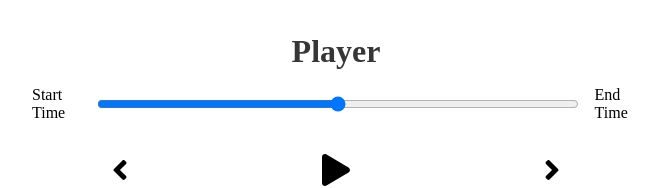
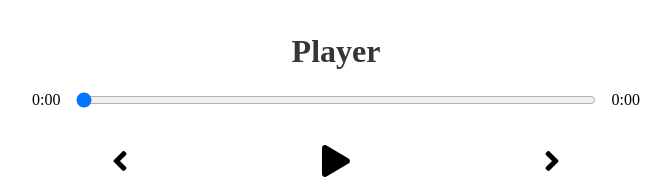
Before and after one commit to Bitz0/woof-player, a React (Create React App) app: page / in a window 1280 px wide. Shown: the part 447-635 px from the top of the page, without its empty margins (304-975 px from the left). Built offline with nearby package versions, Linux system fonts and the light colour scheme.

Commit message:
Updating player component to show time in played song, can use slider functionality now

```diff
--- a/src/components/Player.js
+++ b/src/components/Player.js
@@ -10,6 +10,7 @@
 
 const Player = ({currentSong, isPlaying, setIsPlaying}) => {
   const audioRef = useRef(null);
+  const [songInfo, setSongInfo] = useState({currentTime: 0, duration: 0});
   const playSongHandler = () => {
     setIsPlaying(!isPlaying);
     if(isPlaying) {
@@ -19,21 +20,42 @@
     }
   }
 
-  const [songInfo, setSongInfo] = useState({currentTime: null, duration: null});
+  const timeUpdateHandler = (e) => {
+    const current = e.target.currentTime;
+    const duration = e.target.duration;
+    setSongInfo({...songInfo, currentTime: current, duration})
+  }
+
+  const getTime = (time) => {
+    return (
+      Math.floor(time / 60 ) + ":" + ("0" + Math.floor(time % 60)).slice(-2)
+    )
+  }
+
+  const dragHandler = (e) => {
+    audioRef.current.currentTime = e.target.value;
+    setSongInfo({...songInfo, currentTime: e.target.value})
+  }
+
   return (
     <div className="player">
       <h1>Player</h1>
       <div className="time-control">
-        <p>Start Time</p>
-        <input type="range" />
-        <p>End Time</p>
+        <p>{getTime(songInfo.currentTime)}</p>
+        <input min={0} max={songInfo.duration} value={songInfo.currentTime} type="range" onChange={dragHandler} />
+        <p>{getTime(songInfo.duration)}</p>
       </div>
       <div className="play-control">
         <FontAwesomeIcon className="skip-back" size="2x" icon={faAngleLeft} />
         <FontAwesomeIcon onClick={playSongHandler} className="play" size="2x" icon={faPlay} />
         <FontAwesomeIcon className="skip-forward " size="2x" icon={faAngleRight} />
       </div>
-      <audio ref={audioRef} src={currentSong.audio}></audio>
+      <audio
+      onTimeUpdate={timeUpdateHandler}
+      onLoadedMetadata={timeUpdateHandler}
+      ref={audioRef}
+      src={currentSong.audio}
+      ></audio>
     </div>
   )
 };
--- a/src/styles/_player.scss
+++ b/src/styles/_player.scss
@@ -11,7 +11,7 @@
   display: flex;
   input{
     width: 100%;
-    padding: 1rem 2rem;
+    padding: 1rem 0rem;
   }
   p {
     padding: 1rem;
```
